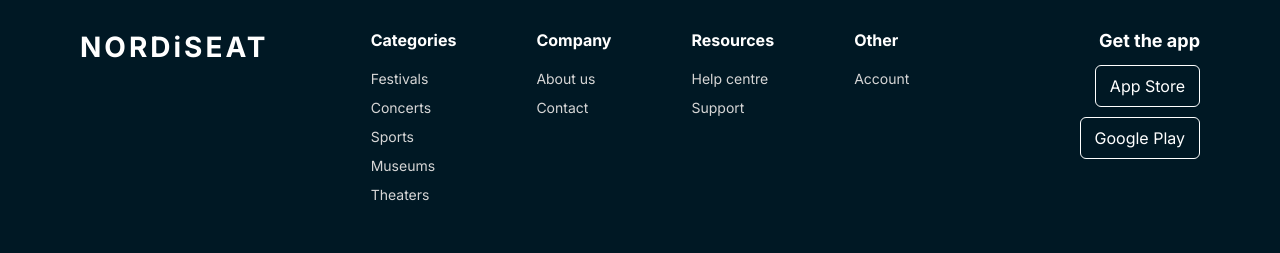
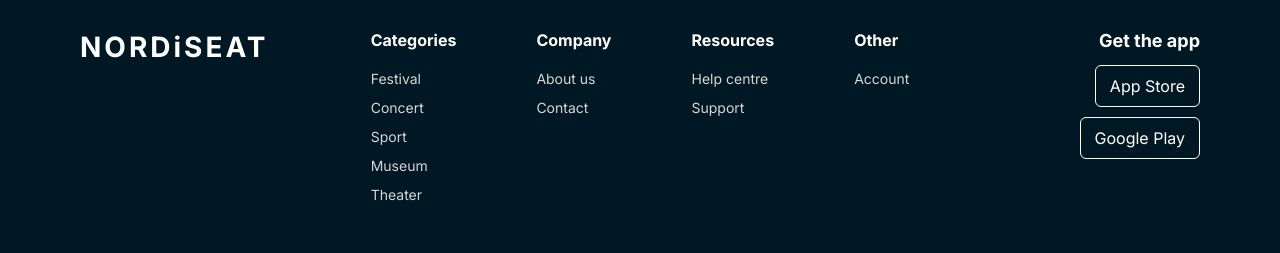
Before and after one commit to IDATA2301/idata2301-group8-frontend, a React (Vite) app: page /#/ in a window 1280 px wide. Shown: the part 1999-2252 px from the top of the page. Built offline with nearby package versions, Linux system fonts and the light colour scheme; no server answers.

Commit message:
catgories in sidebar are dynamic

```diff
--- a/src/components/Footer/Footer.tsx
+++ b/src/components/Footer/Footer.tsx
@@ -22,11 +22,11 @@ export default function Footer() {
           <div className="footer-columns">
             <div className="footer-col">
               <h4>Categories</h4>
-              <Link to="/search?category=Festivals">Festivals</Link>
-              <Link to="/search?category=Concerts">Concerts</Link>
-              <Link to="/search?category=Sports">Sports</Link>
-              <Link to="/search?category=Museums">Museums</Link>
-              <Link to="/search?category=Theaters">Theaters</Link>
+              <Link to="/search?category=Festival">Festival</Link>
+              <Link to="/search?category=Concert">Concert</Link>
+              <Link to="/search?category=Sport">Sport</Link>
+              <Link to="/search?category=Museum">Museum</Link>
+              <Link to="/search?category=Theater">Theater</Link>
             </div>
             <div className="footer-col">
               <h4>Company</h4>
--- a/src/components/SideBar/SideBar.module.css
+++ b/src/components/SideBar/SideBar.module.css
@@ -14,6 +14,7 @@
   flex-direction: column;
   gap: 20px;
   z-index: 1000;
+  overflow-y: auto;
 }
 
 .open {
@@ -59,22 +60,58 @@
 .categorySection {
   display: flex;
   flex-direction: column;
-  gap: 8px;
 }
 
-.categoryTitle {
-  color: #FFFFFFB3;
-  font-size: 15px;
-  font-weight: 700;
-  margin: 4px 0;
-  text-transform: uppercase;
-  letter-spacing: 0.08em;
+.categoryToggle {
+  display: flex;
+  align-items: center;
+  justify-content: space-between;
+  width: 100%;
+  background: none;
+  border: none;
+  color: white;
+  font-size: 20px;
+  font-weight: 400;
+  padding: 12px;
+  border-radius: 10px;
+  cursor: pointer;
+  transition: background 0.2s;
+}
+
+.categoryToggle:hover {
+  background: rgba(95,168,255,0.15);
+}
+
+.chevron {
+  font-size: 20px;
+  font-weight: 400;
+  transition: transform 0.25s ease;
+}
+
+.chevronOpen {
+  transform: rotate(90deg);
+}
+
+.categoryList {
+  display: flex;
+  flex-direction: column;
+  gap: 4px;
+  max-height: 0;
+  overflow: hidden;
+  transition: max-height 0.3s ease, padding 0.3s ease;
+  padding: 0 0 0 8px;
+}
+
+.categoryListOpen {
+  max-height: 400px;
+  padding: 8px 0 8px 8px;
+  overflow-y: auto;
 }
 
 .categoryLink {
   color: white;
   text-decoration: none;
-  font-size: 18px;
+  font-size: 17px;
   padding: 10px 12px;
   border-radius: 10px;
   transition: 0.2s;
@@ -83,3 +120,10 @@
 .categoryLink:hover {
   background: rgba(95,168,255,0.15);
 }
+
+.noCategories {
+  color: #FFFFFF80;
+  font-size: 14px;
+  padding: 10px 12px;
+  font-style: italic;
+}
--- a/src/components/SideBar/SideBar.tsx
+++ b/src/components/SideBar/SideBar.tsx
@@ -1,5 +1,7 @@
+import { useState, useMemo } from "react";
 import { Link } from "react-router-dom";
 import { useAuthContext } from "@utility/AuthContext";
+import { useGetAllCategories, useGetEvents } from "@api/events";
 import styles from "./SideBar.module.css";
 
 type Props = {
@@ -14,6 +16,37 @@ export default function SideBar({
   const auth = useAuthContext();
   const isAdmin = auth.isLoggedIn && auth.isAdmin;
   const isProvider = auth.isLoggedIn && auth.isProvider;
+  const [categoriesOpen, setCategoriesOpen] = useState(false);
+
+  const { data: categoriesResponse } = useGetAllCategories();
+
+  const currentTime = useMemo(() => new Date().toISOString(), []);
+  const { data: eventsResponse } = useGetEvents({
+    startDate: currentTime,
+    size: 1000
+  });
+
+  const categories = useMemo(() => {
+    if (categoriesResponse?.status !== 200 || eventsResponse?.status !== 200) {
+      return [];
+    }
+
+    const events = eventsResponse.data.content ?? [];
+    const activeCategoryIds = new Set<number>();
+
+    for (const event of events) {
+      if (event.categoryIds) {
+        for (const id of event.categoryIds) {
+          activeCategoryIds.add(id);
+        }
+      }
+    }
+
+    return categoriesResponse.data
+      .filter((c) => c.id !== undefined && activeCategoryIds.has(c.id))
+      .filter((c) => c.name)
+      .sort((a, b) => (a.name ?? "").localeCompare(b.name ?? ""));
+  }, [categoriesResponse, eventsResponse]);
 
   return (
     <>
@@ -51,49 +84,36 @@ export default function SideBar({
         </Link>
 
         <div className={styles.categorySection}>
-          <h4 className={styles.categoryTitle}>
-            Categories
-          </h4>
+          <button
+            type="button"
+            className={styles.categoryToggle}
+            onClick={() => setCategoriesOpen((prev) => !prev)}
+            aria-expanded={categoriesOpen}
+          >
+            <span>Categories</span>
+            <span className={`${styles.chevron} ${categoriesOpen ? styles.chevronOpen : ""}`}>
+              ›
+            </span>
+          </button>
 
-          <Link
-            to="/search?category=Festivals"
-            className={styles.categoryLink}
-            onClick={onClose}
+          <div
+            className={`${styles.categoryList} ${categoriesOpen ? styles.categoryListOpen : ""}`}
           >
-            Festivals
-          </Link>
+            {categories.map((category) => (
+              <Link
+                key={category.id}
+                to={`/search?category=${encodeURIComponent(category.name ?? "")}`}
+                className={styles.categoryLink}
+                onClick={onClose}
+              >
+                {category.name}
+              </Link>
+            ))}
 
-          <Link
-            to="/search?category=Concerts"
-            className={styles.categoryLink}
-            onClick={onClose}
-          >
-            Concerts
-          </Link>
-
-          <Link
-            to="/search?category=Sports"
-            className={styles.categoryLink}
-            onClick={onClose}
-          >
-            Sports
-          </Link>
-
-          <Link
-            to="/search?category=Museums"
-            className={styles.categoryLink}
-            onClick={onClose}
-          >
-            Museums
-          </Link>
-
-          <Link
-            to="/search?category=Theaters"
-            className={styles.categoryLink}
-            onClick={onClose}
-          >
-            Theaters
-          </Link>
+            {categories.length === 0 && (
+              <span className={styles.noCategories}>No categories available</span>
+            )}
+          </div>
         </div>
 
         {(isAdmin || isProvider) && (
--- a/src/pages/SearchPage/EventList.tsx
+++ b/src/pages/SearchPage/EventList.tsx
@@ -9,6 +9,7 @@ import { useAuthContext } from "@utility/AuthContext";
 import {
   getGetFavoritesQueryKey,
   useAddFavorite,
+  useGetAllCategories,
   useGetEvents,
   useGetFavorites,
   useRemoveFavorite
@@ -44,6 +45,52 @@ const EventList = ({ query, filters, sort }: Params) => {
   const sortOption = sortOptions.find((o) => o.value === sort);
   const currentTime = useMemo(() => new Date().toISOString(), []);
 
+  const { data: categoriesResponse } = useGetAllCategories();
+
+  // Fetch all future events to determine active categories
+  const { data: allEventsResponse } = useGetEvents({
+    startDate: currentTime,
+    size: 1000
+  });
+
+  // Calculate active category names (categories that have future events)
+  const activeCategoryNames = useMemo(() => {
+    if (categoriesResponse?.status !== 200 || allEventsResponse?.status !== 200) {
+      return new Set<string>();
+    }
+
+    const events = allEventsResponse.data.content ?? [];
+    const activeCategoryIds = new Set<number>();
+
+    for (const event of events) {
+      if (event.categoryIds) {
+        for (const id of event.categoryIds) {
+          activeCategoryIds.add(id);
+        }
+      }
+    }
+
+    const names = new Set<string>();
+    for (const category of categoriesResponse.data) {
+      if (category.id !== undefined && category.name && activeCategoryIds.has(category.id)) {
+        names.add(category.name);
+      }
+    }
+
+    return names;
+  }, [categoriesResponse, allEventsResponse]);
+
+  // Check which filtered categories are invalid (not in active categories)
+  const invalidCategories = useMemo(() => {
+    if (activeCategoryNames.size === 0 && filters.categories.length > 0) {
+      // Still loading, don't mark as invalid yet
+      return [];
+    }
+    return filters.categories.filter((cat) => !activeCategoryNames.has(cat));
+  }, [filters.categories, activeCategoryNames]);
+
+  const hasInvalidCategories = invalidCategories.length > 0;
+
   const favoritesQuery = useGetFavorites({
     query: {
       enabled: isLoggedIn
@@ -53,10 +100,13 @@ const EventList = ({ query, filters, sort }: Params) => {
   const addFavoriteMutation = useAddFavorite();
   const removeFavoriteMutation = useRemoveFavorite();
 
+  // Only make the filtered request if all categories are valid
+  const validCategories = filters.categories.filter((cat) => activeCategoryNames.has(cat));
+
   const { data: response, isLoading } = useGetEvents({
     query: query.trim() || undefined,
     city: filters.locations.length > 0 ? filters.locations : undefined,
-    category: filters.categories.length > 0 ? filters.categories : undefined,
+    category: validCategories.length > 0 ? validCategories : undefined,
     startDate: toIsoDate(filters.startDate) || currentTime,
     endDate: toIsoDate(filters.endDate, true),
     minPrice: filters.priceMin,
@@ -64,6 +114,11 @@ const EventList = ({ query, filters, sort }: Params) => {
     page: currentPage - 1,
     size: EVENTS_PER_PAGE,
     sort: sortOption?.value
+  }, {
+    query: {
+      // Don't fetch if we have invalid categories and no valid ones
+      enabled: !hasInvalidCategories || validCategories.length > 0
+    }
   });
 
   const favorites = isLoggedIn && Array.isArray(favoritesQuery.data?.data)
@@ -86,6 +141,15 @@ const EventList = ({ query, filters, sort }: Params) => {
         newParams.delete("page");
       }
 
+      return newParams;
+    });
+  };
+
+  const clearCategoryFilter = () => {
+    setSearchParams((prev) => {
+      const newParams = new URLSearchParams(prev);
+      newParams.delete("category");
+      newParams.delete("page");
       return newParams;
     });
   };
@@ -118,6 +182,23 @@ const EventList = ({ query, filters, sort }: Params) => {
       throw new Error("Failed to update favorite");
     }
   };
+
+  // Show message for invalid categories
+  if (hasInvalidCategories && validCategories.length === 0) {
+    return (
+      <section className="events-grid events-grid-message">
+        <p>No events with {invalidCategories.length === 1 ? "this category" : "these categories"} available.</p>
+        <button
+          type="button"
+          className="pagination-button"
+          onClick={clearCategoryFilter}
+          style={{ marginTop: "1rem" }}
+        >
+          Clear filter
+        </button>
+      </section>
+    );
+  }
 
   if (isLoading) {
     return (
```
